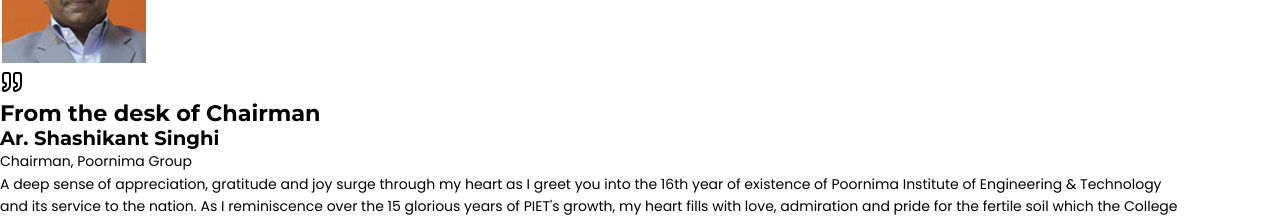
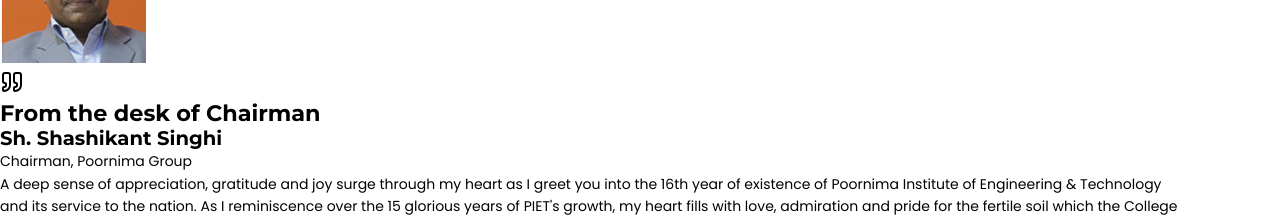
Before and after one commit to Girdhari-lal-git/college-website, a React (Vite) app in the folder client/: page /sponsering-body in a window 1280 px wide. Shown: the part 5140-5357 px from the top of the page. Built offline with nearby package versions, Linux system fonts and the light colour scheme.

Commit message:
Update in name of Shashikant Sir

```diff
--- a/client/src/pages/SponseringBody.tsx
+++ b/client/src/pages/SponseringBody.tsx
@@ -16,7 +16,7 @@
         {
             id: 1,
             title: "From the desk of Chairman",
-            name: "Ar. Shashikant Singhi",
+            name: "Sh. Shashikant Singhi",
             position: "Chairman, Poornima Group",
             image: "/images/messages/chairperson.png",
             message: `A deep sense of appreciation, gratitude and joy surge through my heart as I greet you into the 16th year of existence of Poornima Institute of Engineering & Technology and its service to the nation. As I reminiscence over the 15 glorious years of PIET's growth, my heart fills with love, admiration and pride for the fertile soil which the College provides to the young technocrats who enter its portals to leave as responsible human beings as well as engineers. True to its motto "Gyanam Bina na kimapi Sadhyam" PIET always aspires to AIM HIGH, scaling great heights in its quest for EXCELLENCE in imparting human, intellectual, spiritual and moral formation to the students.
```
